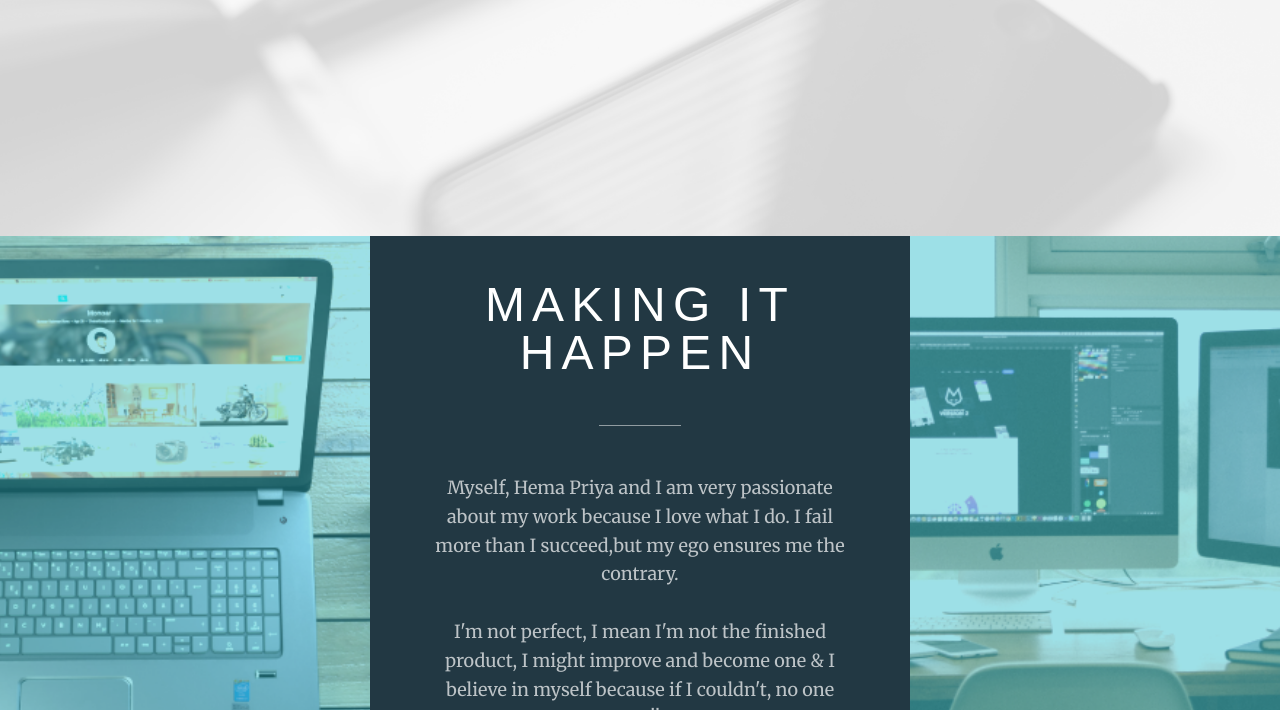
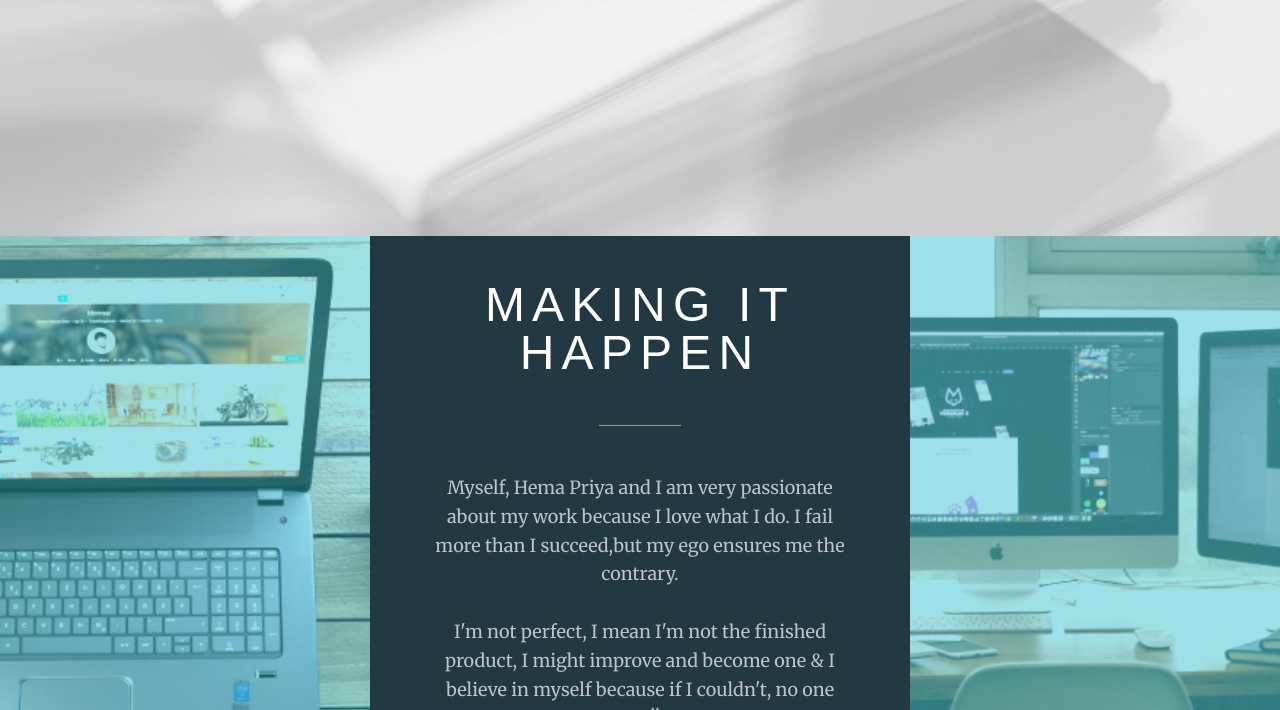
Before and after one commit to HemaSurendra8696/Personal-Portfoli, a website: page index.html in a window 1280 px wide. Shown: the part 564-1274 px from the top of the page. Drawn offline with Linux system fonts and the light colour scheme; a web font is replaced by a local one.

Commit message:
Update index.html

```diff
--- a/index.html
+++ b/index.html
@@ -20,7 +20,7 @@
     </ul>
   </nav>
 
-  <div class="container-all">
+  <div class="container-all" style="background-image:url('headerbg.png');">
     <div class="welcome" id="home">
       <button class="menu-button">
           <svg class="hamburger" x="0px" y="0px"
```
